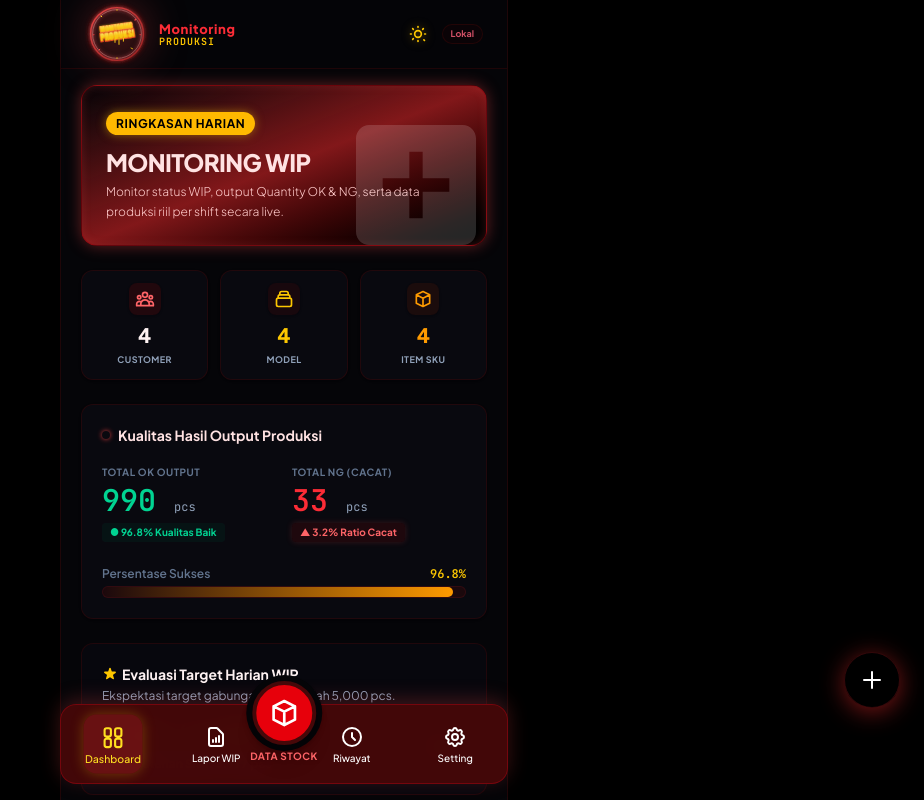
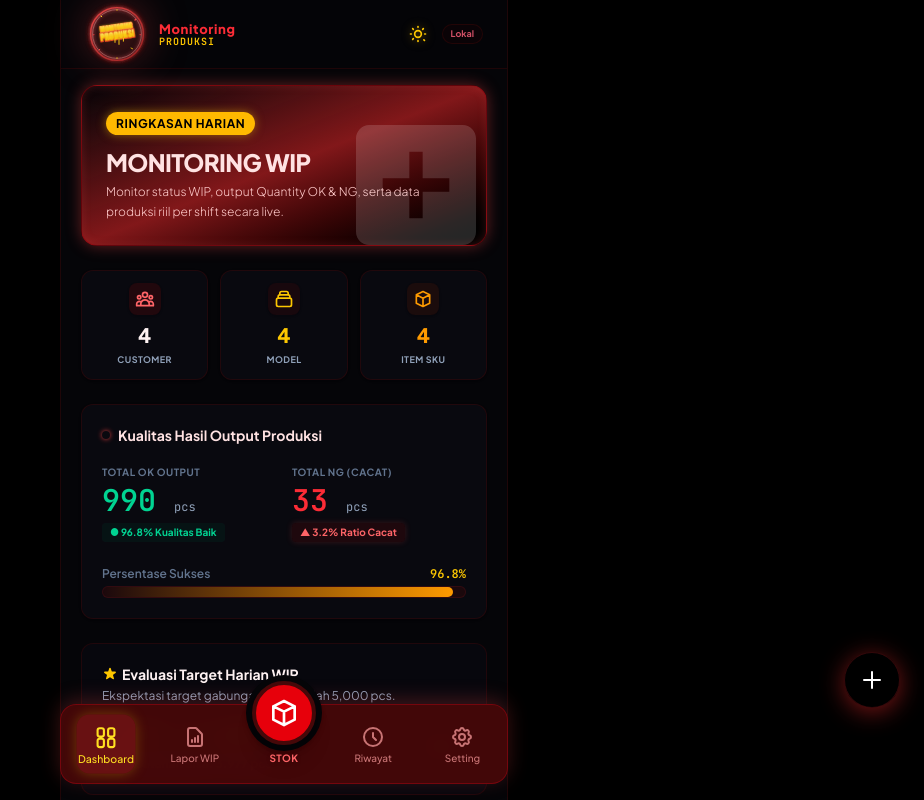
Before and after one commit to rosidin1311-droid/Wip-Data-stok-new, a React (Vite) app: page / in a window 1280 px wide. Shown: the top 800 px of the page, without its empty margins (356-1280 px from the left). Built offline with nearby package versions, Linux system fonts and the light colour scheme.

Commit message:
refactor(ui): update bottom navbar layout to grid
Replace flexbox with CSS grid for more precise alignment of navigation items.

```diff
--- a/src/components/BottomNavbar.tsx
+++ b/src/components/BottomNavbar.tsx
@@ -12,18 +12,16 @@ export default function BottomNavbar({ activeTab, setActiveTab }: BottomNavbarPr
 
   return (
     <div className="fixed bottom-0 left-0 right-0 z-50 flex justify-center px-4 pb-4 pointer-events-none">
-      <div className="relative w-full max-w-md h-20 flex justify-around items-center pointer-events-auto bg-red-975 dark:bg-red-950/95 backdrop-blur-md text-white rounded-2xl shadow-2xl border border-red-800/55 shadow-[0_-4px_20px_rgba(239,68,68,0.25)]">
+      <div className="relative w-full max-w-md h-20 grid grid-cols-5 items-center justify-items-center pointer-events-auto bg-red-975 dark:bg-red-950/95 backdrop-blur-md text-white rounded-2xl shadow-2xl border border-red-800/55 shadow-[0_-4px_20px_rgba(239,68,68,0.25)]">
 
-        {/* Left Side Items */}
-        <div className="flex w-1/2 justify-around pr-4">
-          {/* Dashboard Tab */}
+        {/* Column 1: Dashboard Tab */}
         <button
           id="nav-dashboard"
           onClick={() => setActiveTab('dashboard')}
           className={`flex flex-col items-center justify-center w-14 h-14 rounded-xl transition-all duration-300 ${
             activeTab === 'dashboard'
               ? 'text-yellow-300 bg-red-900/60 scale-105 shadow-[0_0_12px_rgba(234,179,8,0.3)]'
-                : 'text-red-300\/70 hover:text-white hover:scale-105'
+              : 'text-red-300/70 hover:text-white hover:scale-105'
           }`}
         >
           <svg
@@ -39,14 +37,14 @@ export default function BottomNavbar({ activeTab, setActiveTab }: BottomNavbarPr
           <span className="text-[10px] font-medium leading-none">Dashboard</span>
         </button>
 
-          {/* Laporan WIP Tab */}
+        {/* Column 2: Lapor WIP Tab */}
         <button
           id="nav-wip"
           onClick={() => setActiveTab('wip')}
           className={`flex flex-col items-center justify-center w-14 h-14 rounded-xl transition-all duration-300 ${
             activeTab === 'wip'
               ? 'text-yellow-300 bg-red-900/60 scale-105 shadow-[0_0_12px_rgba(234,179,8,0.3)]'
-                : 'text-red-300\/70 hover:text-white hover:scale-105'
+              : 'text-red-300/70 hover:text-white hover:scale-105'
           }`}
         >
           <svg
@@ -61,10 +59,10 @@ export default function BottomNavbar({ activeTab, setActiveTab }: BottomNavbarPr
           </svg>
           <span className="text-[10px] font-medium leading-none">Lapor WIP</span>
         </button>
-        </div>
 
-        {/* Center Cutout with Floating Button */}
-        <div className="absolute top-[-24px] left-1/2 transform -translate-x-1/2 flex flex-col items-center z-10">
+        {/* Column 3: Data Stock (Floating Action Button Column) */}
+        <div className="relative w-full h-full flex flex-col items-center justify-center">
+          <div className="absolute top-[-24px] flex flex-col items-center">
             <div className="relative">
               {/* Curved cutout backdrop */}
               <div className="absolute -top-1.5 -left-1.5 w-19 h-19 rounded-full bg-slate-50 dark:bg-[#050508] transition-colors duration-300 -z-10 shadow-md"></div>
@@ -91,19 +89,20 @@ export default function BottomNavbar({ activeTab, setActiveTab }: BottomNavbarPr
                 </svg>
               </button>
             </div>
-          <span className="text-[10px] font-bold text-red-500 dark:text-red-400 mt-1 drop-shadow uppercase tracking-wider">Data Stock</span>
+            <span className="text-[10px] font-bold text-red-500 dark:text-red-400 mt-1.5 drop-shadow uppercase tracking-wider text-center whitespace-nowrap">
+              STOK
+            </span>
+          </div>
         </div>
 
-        {/* Right Side Items */}
-        <div className="flex w-1/2 justify-around pl-4">
-          {/* Riwayat Tab */}
+        {/* Column 4: Riwayat Tab */}
         <button
           id="nav-riwayat"
           onClick={() => setActiveTab('riwayat')}
           className={`flex flex-col items-center justify-center w-14 h-14 rounded-xl transition-all duration-300 ${
             activeTab === 'riwayat'
               ? 'text-yellow-300 bg-red-900/60 scale-105 shadow-[0_0_12px_rgba(234,179,8,0.3)]'
-                : 'text-red-300\/70 hover:text-white hover:scale-105'
+              : 'text-red-300/70 hover:text-white hover:scale-105'
           }`}
         >
           <svg
@@ -119,14 +118,14 @@ export default function BottomNavbar({ activeTab, setActiveTab }: BottomNavbarPr
           <span className="text-[10px] font-medium leading-none">Riwayat</span>
         </button>
 
-          {/* Pengaturan Tab */}
+        {/* Column 5: Pengaturan Tab */}
         <button
           id="nav-pengaturan"
           onClick={() => setActiveTab('pengaturan')}
           className={`flex flex-col items-center justify-center w-14 h-14 rounded-xl transition-all duration-300 ${
             activeTab === 'pengaturan'
               ? 'text-yellow-300 bg-red-900/60 scale-105 shadow-[0_0_12px_rgba(234,179,8,0.3)]'
-                : 'text-red-300\/70 hover:text-white hover:scale-105'
+              : 'text-red-300/70 hover:text-white hover:scale-105'
           }`}
         >
           <svg
@@ -142,7 +141,6 @@ export default function BottomNavbar({ activeTab, setActiveTab }: BottomNavbarPr
           </svg>
           <span className="text-[10px] font-medium leading-none">Setting</span>
         </button>
-        </div>
 
       </div>
     </div>
```
Lines whose indentation alone changed are shown as unchanged.
